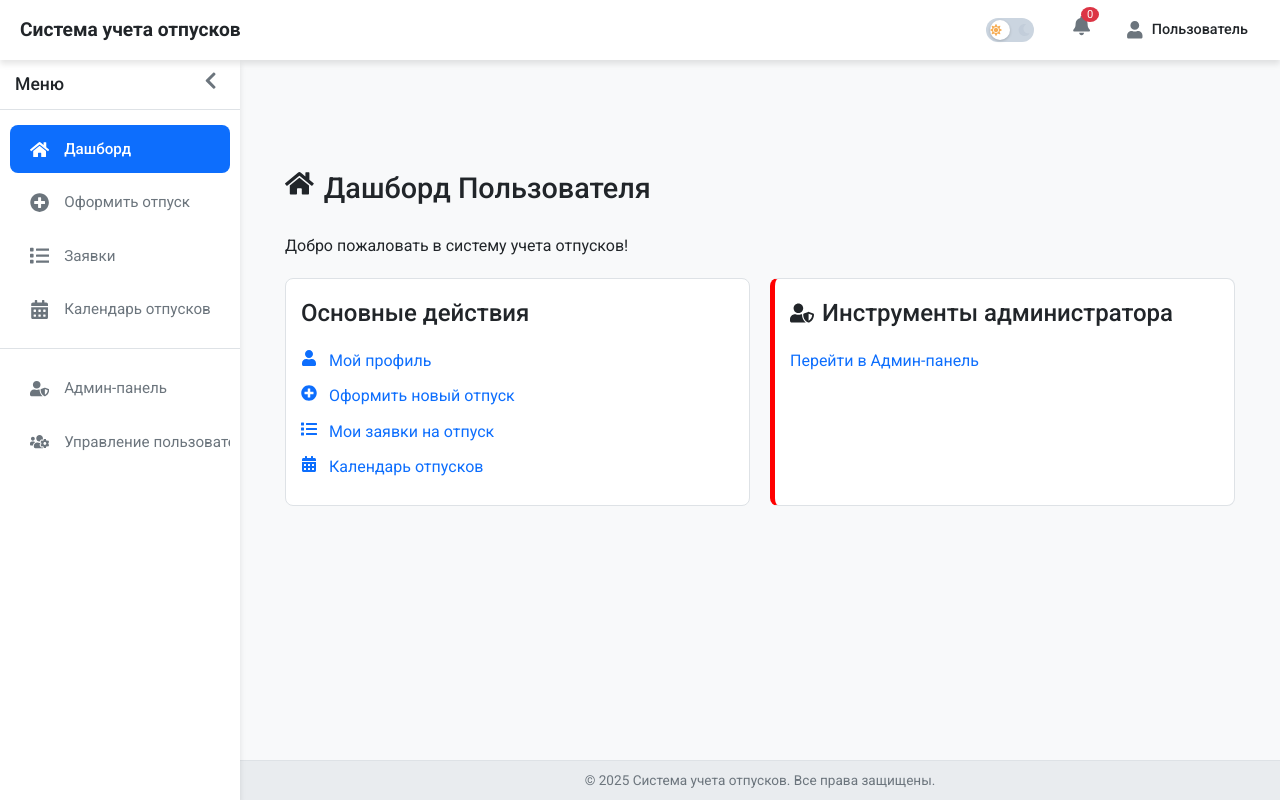
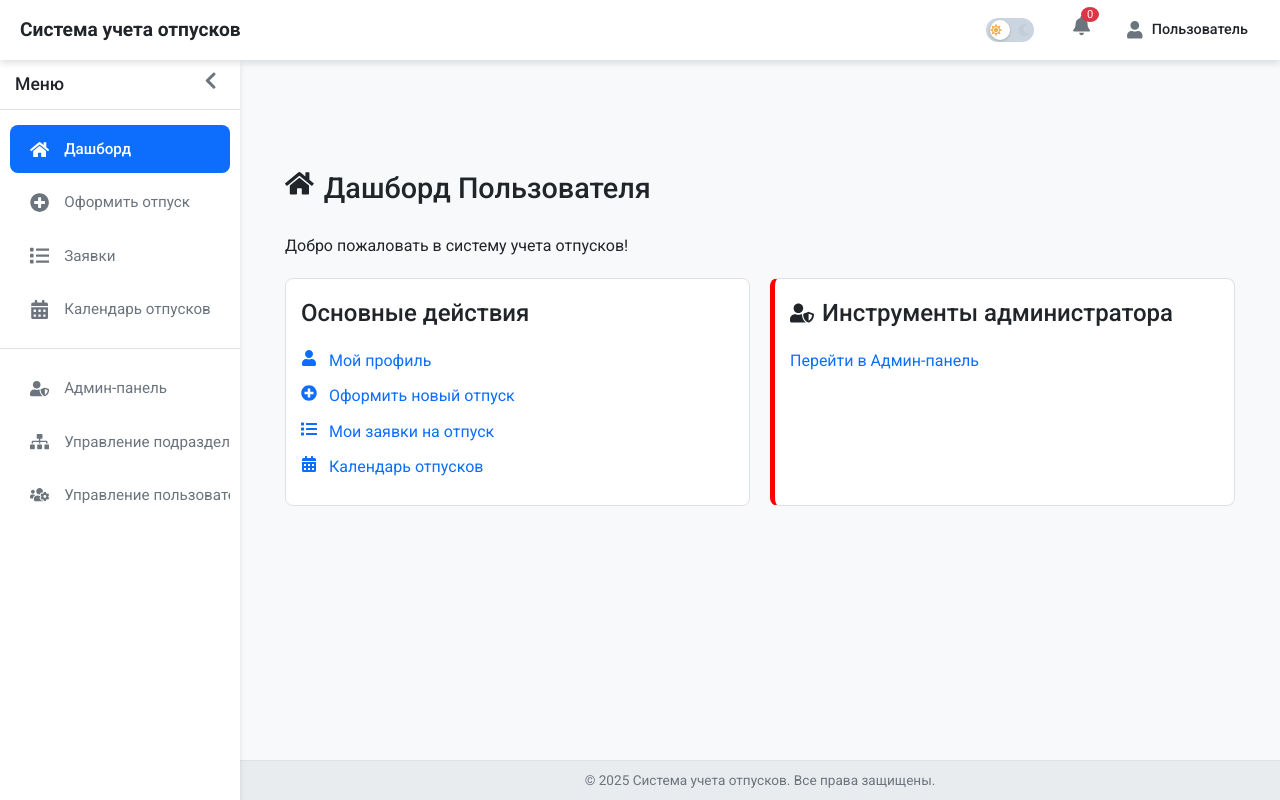
Before and after one commit to xtclovver/secon, a React (Create React App) app in the folder frontend/: page /dashboard in a window 1280 px wide. Built offline with nearby package versions, Linux system fonts and the light colour scheme; no server answers; sample sign-in values are in the browser's storage.

Commit message:
feat: restore link to unit management in sidebar with corrected path

```diff
--- a/frontend/src/components/Sidebar/Sidebar.js
+++ b/frontend/src/components/Sidebar/Sidebar.js
@@ -131,9 +131,17 @@ const Sidebar = () => {
                   </motion.span>
                 </NavLink>
               </li>
-              {/* Ссылка на управление подразделениями удалена по запросу */}
+              {/* Восстановлена ссылка на управление подразделениями (путь исправлен на /admin/units) */}
               <li>
-                {/* Добавлена ссылка на управление пользователями */}
+                <NavLink to="/admin/units" className={({ isActive }) => isActive ? 'active' : ''}>
+                  <FaSitemap /> {/* Иконка для подразделений */}
+                  <motion.span variants={itemTextVariants} animate={collapsed ? 'closed' : 'open'}>
+                    Управление подразделениями
+                  </motion.span>
+                </NavLink>
+              </li>
+              <li>
+                {/* Ссылка на управление пользователями */}
                 <NavLink to="/admin/users" className={({ isActive }) => isActive ? 'active' : ''}>
                   <FaUsersCog /> {/* Используем иконку управления пользователями */}
                   <motion.span variants={itemTextVariants} animate={collapsed ? 'closed' : 'open'}>
```
